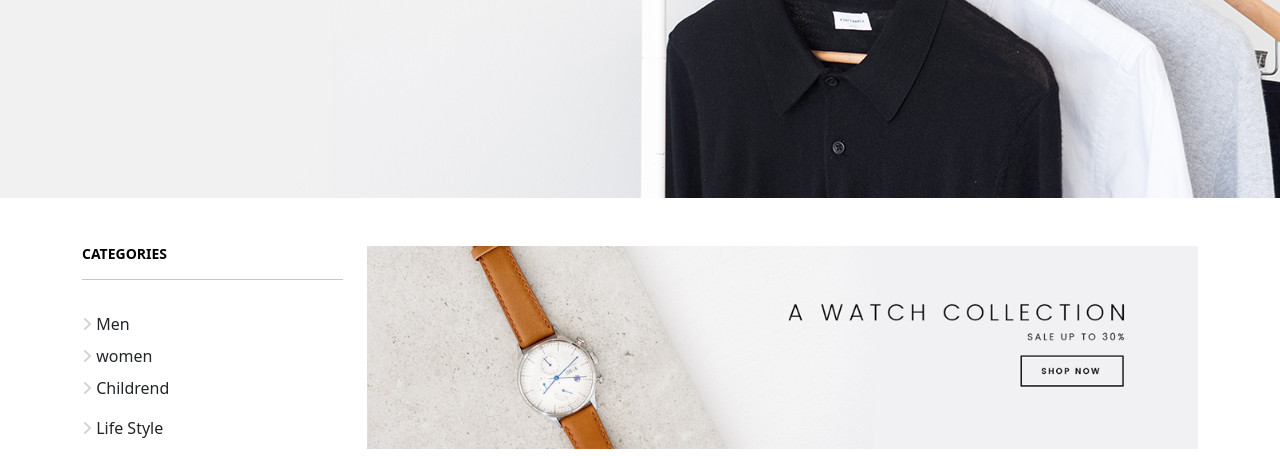
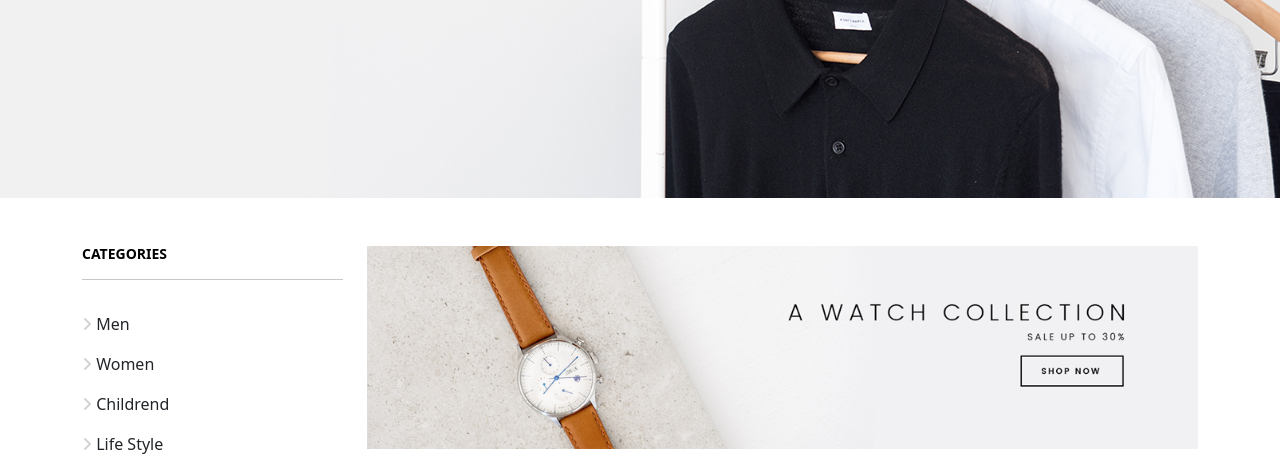
Before and after one commit to taidt21/collection-page, a plain HTML site: page index.html in a window 1280 px wide. Shown: the part 367-823 px from the top of the page. Drawn offline with nearby package versions, Linux system fonts and the light colour scheme.

Commit message:
Update index.html

```diff
--- a/index.html
+++ b/index.html
@@ -166,7 +166,7 @@
                                         men</a>
                                 </li>
                                 <li class="nav-item">
-                                    <a href="#" class="nav-lin nav-link-primaryk text-dark">
+                                    <a href="#" class="nav-link nav-link-primaryk text-dark">
                                         <i class="fa fa-angle-right text-secondary-light" aria-hidden="true"></i>
                                         women</a>
                                 </li>
```
